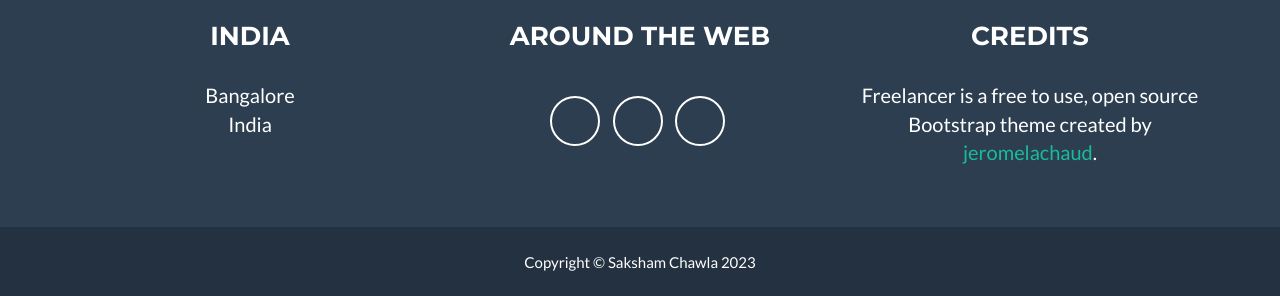
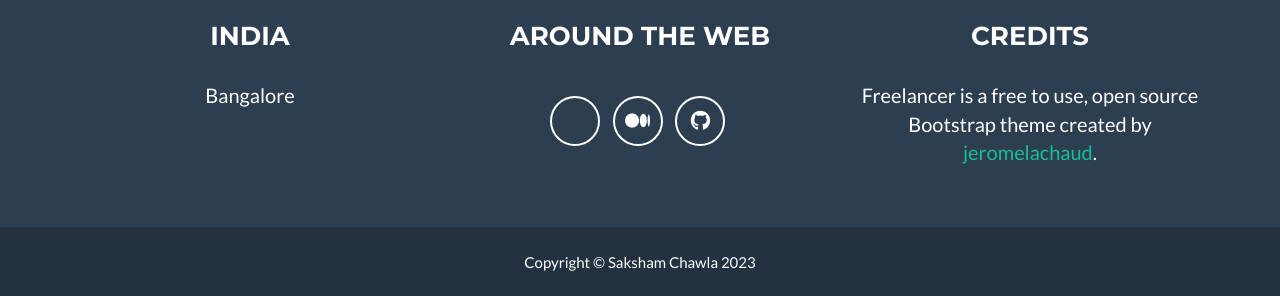
Before and after one commit to vizkov/homesite, a Jekyll site: the page built from _posts/2014-07-18-project-1.markdown, in a window 1280 px wide and 900 px high, scrolled down 2563 px. Shown: the part 601-897 px from the top of the window. Built offline with Jekyll 4.4.1, drawn with Linux system fonts in a browser that asks for light colours.

Commit message:
Update _config.yml

```diff
--- a/_config.yml
+++ b/_config.yml
@@ -39,17 +39,16 @@ footer:
 
 # Social networks usernames (many more available: google-plus, flickr, dribbble, pinterest, instagram, tumblr, linkedin, etc.)
 social:
-  - title: LinkedIn
+  - title: linkedIn
     url: https://www.linkedin.com/in/saksham-chawla-379218126
-  - title: Medium
+  - title: medium
     url: https://medium.com/@chawla.saksham08
-  - title: Github
+  - title: github
     url: https://github.com/vizkov
 
 # Postal address (add as many lines as necessary)
 address:
   - line: Bangalore
-  - line: India
 
 # Credits content
 credits: 'Freelancer is a free to use, open source Bootstrap theme created by <a href="https://github.com/jeromelachaud/freelancer-theme">jeromelachaud</a>.'
```
